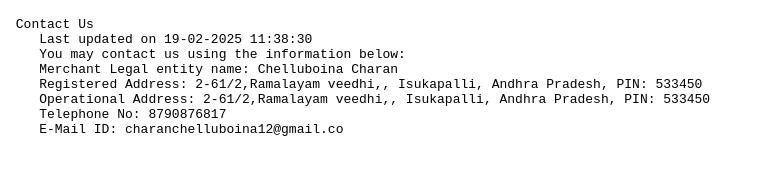
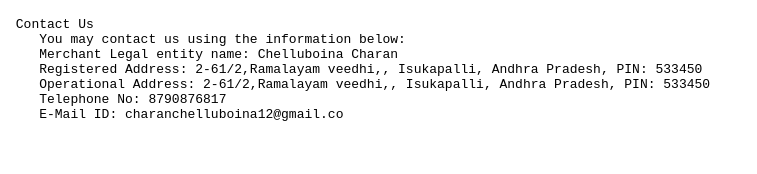
Before and after one commit to Charan731/contact, a plain HTML site: page index.html in a window 1280 px wide. Shown: the whole page, without its empty margins (0-757 px from the left). Drawn offline with Linux system fonts and the light colour scheme.

Commit message:
Update and rename cona.html to index.html

```diff
--- a/cona.html
+++ b/index.html
@@ -7,7 +7,6 @@
 </head>
 <body>
    <pre><h1></h1> Contact Us</h1>
-    Last updated on 19-02-2025 11:38:30
     You may contact us using the information below:
     Merchant Legal entity name: Chelluboina Charan
     Registered Address: 2-61/2,Ramalayam veedhi,, Isukapalli, Andhra Pradesh, PIN: 533450
```
